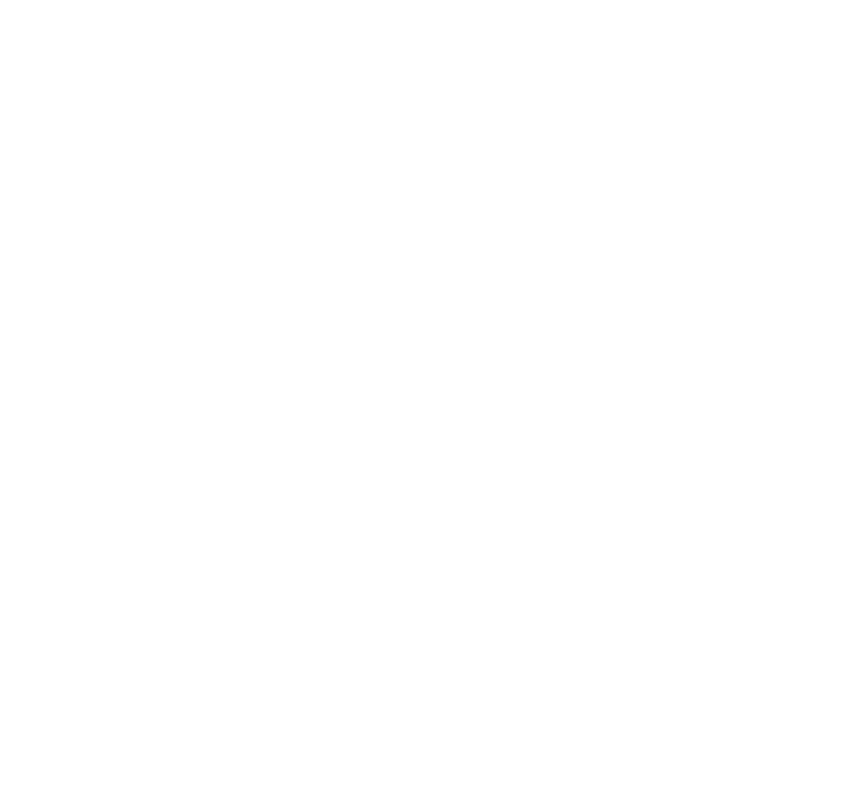
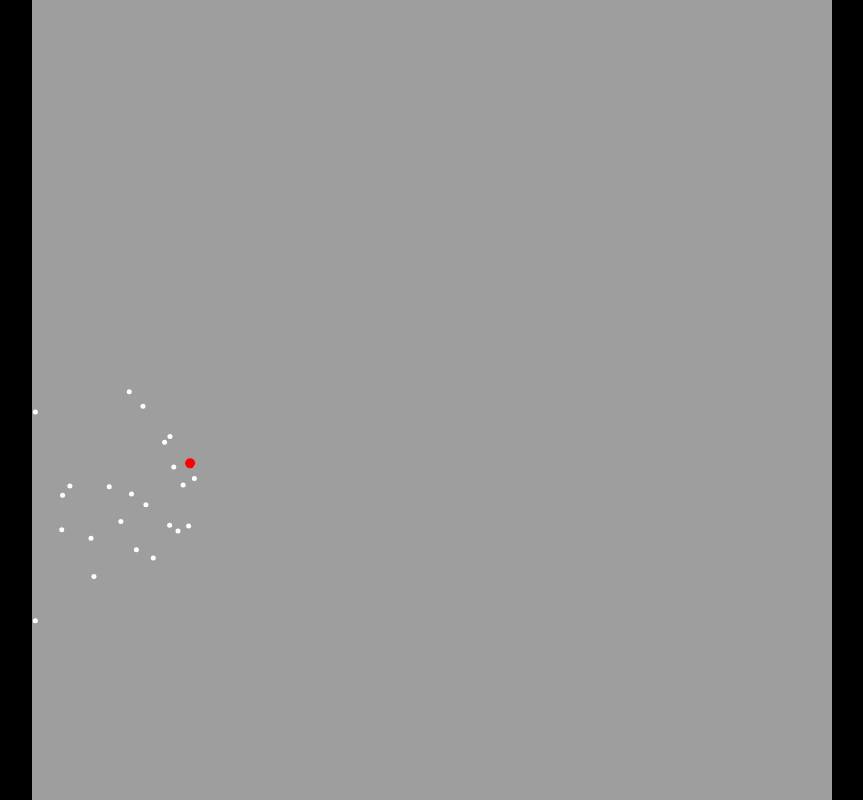
Before and after one commit to jacobgardner/pubgSelector, a website with bundled scripts: page index.html in a window 1280 px wide. Shown: the whole page, without its empty margins (208-1071 px from the left). Built offline with nearby package versions, Linux system fonts and the light colour scheme.

Commit message:
A bunch of work on visualizing

```diff
--- a/index.html
+++ b/index.html
@@ -1,8 +1,29 @@
 <html>
+
 <head>
     <title>PUBG Selector</title>
+    <style>
+        html, body {
+            margin: 0;
+            border: 0;
+            padding: 0;
+            width: 100%;
+            height: 100%;
+            text-align: center;
+            background-color: #000;
+        }
+
+        canvas {
+            display: inline-block;
+            width: 100vmin;
+            height: 100vmin;
+        }
+    </style>
 </head>
+
 <body>
     <canvas></canvas>
+    <script src="./dist/bundle.js"></script>
 </body>
+
 </html>
--- a/src/config.ts
+++ b/src/config.ts
@@ -8,3 +8,4 @@
 export const INITIAL_CIRCLE = 5;
 export const VISIBLE_AOE = 300;
 export const BASE_HIT_CHANCE = 0.5;
+export const JUMP_CHANCE = 0.00085;
--- a/src/main.ts
+++ b/src/main.ts
@@ -1,17 +1,38 @@
-import Player from './player';
-import Location from './location';
-import Simulation from './simulation';
-import { name } from 'faker';
+import Player from "./player";
+import Location from "./location";
+import Simulation from "./simulation";
+import { name } from "faker";
 
-import { TIME_STEP } from './config';
+import { TIME_STEP, PLANE_ALTITUDE } from "./config";
 
-import { vec2 } from 'gl-matrix';
+import { vec2 } from "gl-matrix";
 
-// const canvas = document.body.querySelector('canvas');
+const canvas = document.body.querySelector("canvas") as HTMLCanvasElement;
 
-// if (!canvas) {
-//     throw new Error('Was expecting a canvas on the page');
-// }
+if (!canvas) {
+    throw new Error("Was expecting a canvas on the page");
+}
+
+const context = canvas.getContext("2d") as CanvasRenderingContext2D;
+
+if (!context) {
+    throw new Error("Was expecting a context");
+}
+
+const details = document.createElement('img');
+details.src = '/assets/images/details.jpg';
+
+const topo = document.createElement('img');
+topo.src = '/assets/images/topo.jpg';
+
+function resize() {
+    canvas.width = canvas.clientWidth;
+    canvas.height = canvas.clientHeight;
+}
+
+window.addEventListener("resize", resize);
+
+resize();
 
 const players = [];
 const locations = [];
@@ -30,7 +51,48 @@
     locations.push(l);
 }
 
+const topoP = new Promise((resolve, reject) => {
+    topo.addEventListener('load', () => {
+        resolve(topo);
+    });
+})
+
+const detailsP = new Promise((resolve, reject) => {
+    details.addEventListener('load', () => {
+        resolve(details);
+    });
+})
+
+Promise.all([topoP, detailsP]).then(([topo, details]) => {
+
+    drawSimulation();
+});
+
 const simulation = new Simulation(players, locations);
+
+function drawSimulation() {
+    context.setTransform(canvas.width / 8000, 0, 0, canvas.height / 8000, canvas.width / 2, canvas.height / 2);
+    context.drawImage(details, -4000, -4000, 8000, 8000);
+
+    for (const player of simulation.players) {
+        if (player.position[2] < PLANE_ALTITUDE) {
+            context.fillStyle = '#FFFFFF';
+            context.beginPath();
+            context.ellipse(player.position[0], player.position[1], 25, 25, 0, 0, 2 * Math.PI);
+            context.fill();
+        }
+    }
+
+    context.fillStyle = '#ff0000';
+    context.beginPath();
+    context.ellipse(simulation.plane.position[0], simulation.plane.position[1], 50, 50, 0, 0, 2 * Math.PI);
+    context.fill();
+
+    window.requestAnimationFrame(drawSimulation);
+}
+
+drawSimulation();
+
 
 function simulate() {
     const start = Date.now();
--- a/src/simulation.ts
+++ b/src/simulation.ts
@@ -7,7 +7,8 @@
     PLANE_ALTITUDE,
     TIME_STEP,
     VISIBLE_AOE,
-    BASE_HIT_CHANCE
+    BASE_HIT_CHANCE,
+    JUMP_CHANCE,
 } from './config';
 
 const CIRCLE_RADII = [10000, 1000, 800, 500, 250, 100, 50, 0];
@@ -16,7 +17,7 @@
     WALKING: 1,
     SKYDIVING: 5,
     FALLING: 50,
-    PLANE: 300,
+    PLANE: 200 / 60,
     CIRCLE: 5
 };
 
@@ -103,10 +104,16 @@
             this.players.push(new Player(name));
         }
 
+        const direction = vec2.random(vec3.create() as any as vec2) as any as vec3;
+        const position = vec3.create();
+        vec3.scaleAndAdd(position, position, direction, -4000);
+        position[2] = PLANE_ALTITUDE;
+
+
         this.plane = {
-            direction: vec3.fromValues(1, 0, 0),
-            position: vec3.fromValues(0, 0, PLANE_ALTITUDE)
-        }
+            direction,
+            position
+        };
 
         // TODO: Initialize plane position/direction
     }
@@ -117,6 +124,10 @@
             vec3.copy(player.position, this.plane.position);
 
             // TODO: Random chance to jump
+            if (Math.random() < JUMP_CHANCE) {
+                console.log('dumping');
+                player.position[2] -= 5;
+            }
 
 
         } else {
@@ -262,6 +273,8 @@
         this.blueCircle[2] -= SPEEDS.CIRCLE;
     }
 
+    center = vec2.create();
+
     simulateStep() {
         this.time += TIME_STEP;
 
@@ -275,11 +288,19 @@
             SPEEDS.PLANE
         );
 
+        const dist = vec2.distance(this.plane.position as any as vec2, this.center);
+        if (dist > 4000) {
+            console.log('dumping');
+            for (const player of this.players) {
+                if (player.position[2] === PLANE_ALTITUDE) {
+                    player.position[2] -= 5;
+                }
+            }
+        }
+
         this.simulateCircles();
 
         const removeDeadPlayers  = [];
-
-        console.log(this.players[0]);
 
         for (const player of this.players) {
             if (player.health <= 0) {
```
